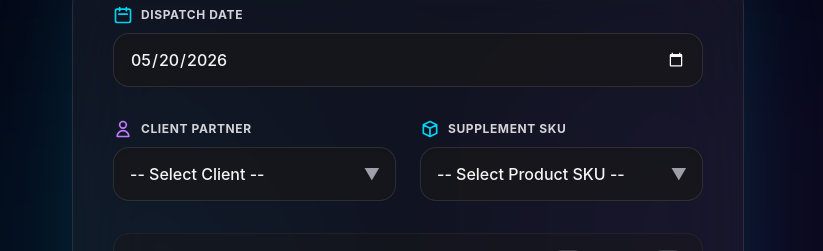
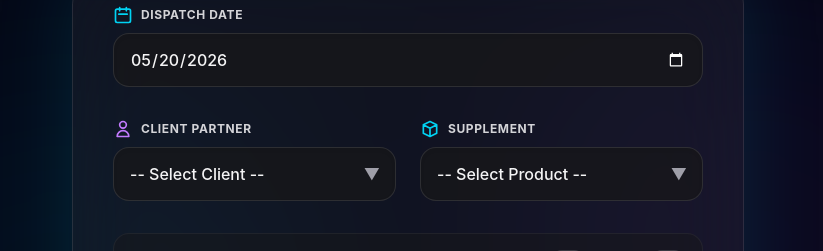
Before and after one commit to VIPINRAJK26/SupplimentsFrontend, a React (Vite) app: page / in a window 1280 px wide. Shown: the part 166-417 px from the top of the page, without its empty margins (232-1055 px from the left). Built offline with nearby package versions, Linux system fonts and the light colour scheme.

Commit message:
updated index page

```diff
--- a/src/feedback/Loader.tsx
+++ b/src/feedback/Loader.tsx
@@ -12,7 +12,7 @@ const SyringeLoader: React.FC<SyringeLoaderProps> = ({ isOpen = true }) => {
   return (
     <div className="fixed inset-0 z-50 flex items-center justify-center overflow-hidden bg-[#050816]/95 backdrop-blur-xl transition-all duration-500">
       {/* Background Glow */}
-      <div className="absolute h-[500px] w-[500px] rounded-full bg-cyan-500/10 blur-3xl animate-pulse" />
+      <div className="absolute h-[250px] w-[250px] rounded-full bg-cyan-500/10 blur-3xl animate-pulse" />
 
       {/* Syringe Wrapper - Rotated to -60 deg so needle points upward at a 30 degree tilt to right */}
       <motion.div
@@ -51,7 +51,7 @@ const SyringeLoader: React.FC<SyringeLoaderProps> = ({ isOpen = true }) => {
           </motion.div>
 
           {/* Glass Tube */}
-          <div className="relative h-24 w-[380px] overflow-hidden rounded-r-[2.5rem] rounded-l-xl border border-white/20 bg-white/5 backdrop-blur-xl shadow-[0_0_40px_rgba(6,182,212,0.15)] flex items-center">
+          <div className="relative h-24 w-[200px] overflow-hidden rounded-r-[2.5rem] rounded-l-xl border border-white/20 bg-white/5 backdrop-blur-xl shadow-[0_0_40px_rgba(6,182,212,0.15)] flex items-center">
             {/* Inner Reflection */}
             <div className="absolute left-4 top-2 h-4 w-44 rounded-full bg-white/20 blur-md" />
 
@@ -86,8 +86,8 @@ const SyringeLoader: React.FC<SyringeLoaderProps> = ({ isOpen = true }) => {
         </div>
 
         {/* Needle - Perfectly centered on the right of the glass tube */}
-        <div className="absolute right-[-120px] top-1/2 -translate-y-1/2 flex items-center">
-          <div className="h-[4px] w-[120px] bg-linear-to-r from-zinc-300 via-zinc-100 to-zinc-400 shadow-[0_0_10px_rgba(255,255,255,0.5)]" />
+        <div className="absolute right-[-80px] top-1/2 -translate-y-1/2 flex items-center">
+          <div className="h-[4px] w-[80px] bg-linear-to-r from-zinc-300 via-zinc-100 to-zinc-400 shadow-[0_0_10px_rgba(255,255,255,0.5)]" />
 
           {/* Needle Tip */}
           <div className="h-3 w-3 rotate-45 border-r-[3px] border-t-[3px] border-zinc-100 -ml-1 shadow-[0_0_8px_rgba(255,255,255,0.8)]" />
@@ -123,7 +123,7 @@ const SyringeLoader: React.FC<SyringeLoaderProps> = ({ isOpen = true }) => {
 
         {/* Glow under syringe */}
         <motion.div
-          className="absolute h-16 w-[360px] rounded-full bg-cyan-400/20 blur-3xl -z-10"
+          className="absolute h-16 w-[200px] rounded-full bg-cyan-400/20 blur-3xl -z-10"
           animate={{
             opacity: [0.4, 0.8, 0.4],
             scale: [1, 1.1, 1],
--- a/src/pages/IndexPage.tsx
+++ b/src/pages/IndexPage.tsx
@@ -211,7 +211,7 @@ const IndexPage: React.FC = () => {
             {/* 3. Product Selection */}
             <div className="space-y-2">
               <label className="text-xs font-bold text-zinc-300 uppercase tracking-wider flex items-center gap-2">
-                {SVG_ICONS.package} Supplement SKU
+                {SVG_ICONS.package} Supplement
               </label>
               <div className="relative group">
                 <select
@@ -221,7 +221,7 @@ const IndexPage: React.FC = () => {
                   className="w-full bg-zinc-900/80 border border-white/10 rounded-2xl px-4 py-3.5 text-zinc-100 font-medium appearance-none focus:outline-none focus:border-cyan-400/80 focus:ring-2 focus:ring-cyan-400/20 transition-all shadow-inner cursor-pointer"
                 >
                   <option value="" className="text-zinc-500">
-                    -- Select Product SKU --
+                    -- Select Product --
                   </option>
                   {PRODUCTS.map((p) => (
                     <option key={p.id} value={p.id} className="bg-zinc-900 text-zinc-100">
```
